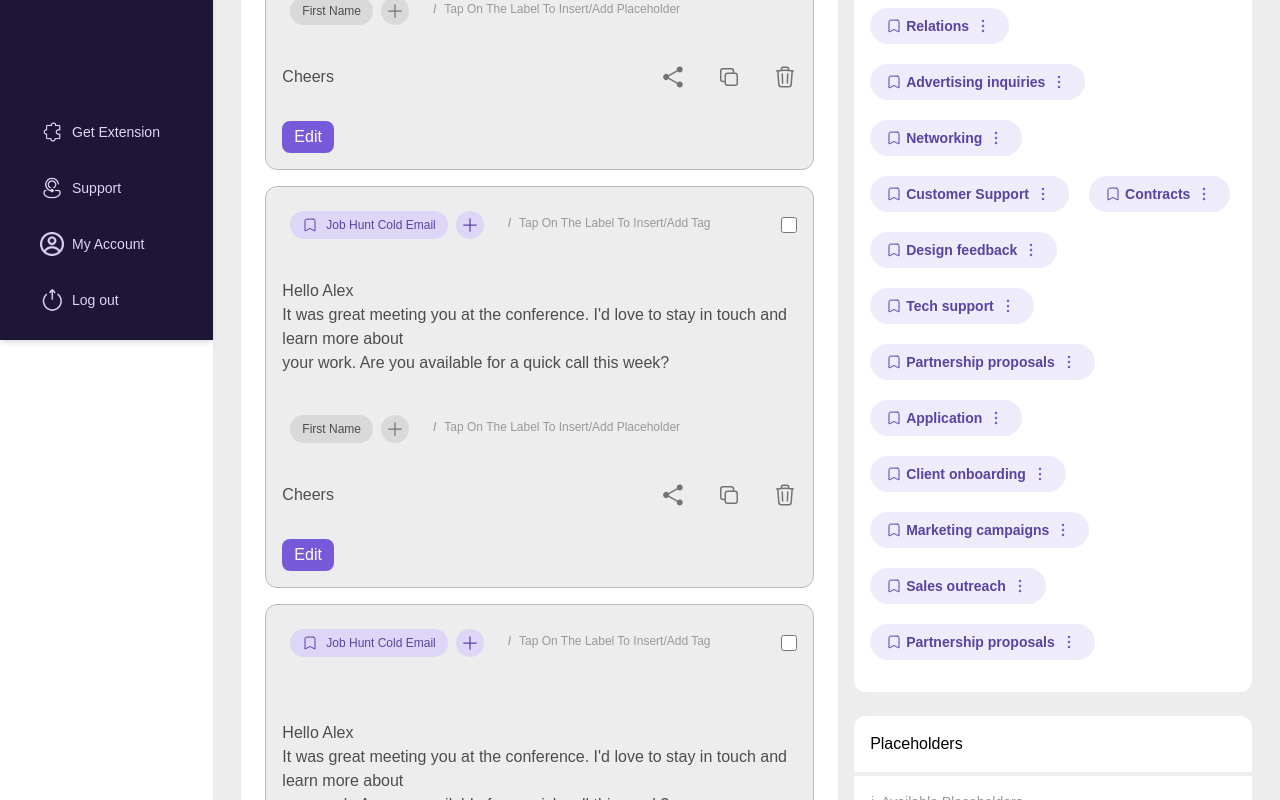
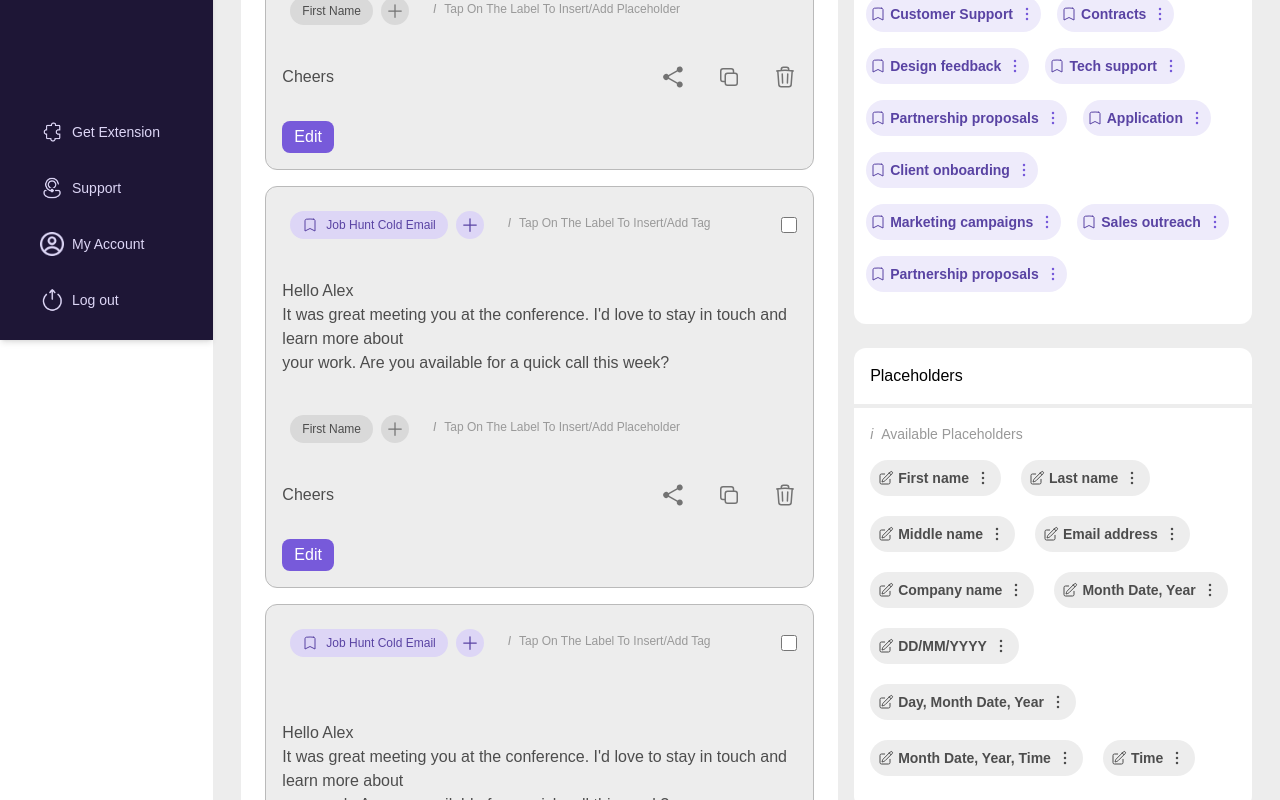
Before and after one commit to jude-create/Telygence, a Next.js app: page /templates in a window 1280 px wide. Shown: the part 460-1260 px from the top of the page. Built offline with nearby package versions, Linux system fonts and the light colour scheme.

Commit message:
modified placeholder and tags

```diff
--- a/app/components/Placeholder.jsx
+++ b/app/components/Placeholder.jsx
@@ -12,6 +12,8 @@ export default function Placeholder() {
         "Company name",
         "Month Date, Year",
         "DD/MM/YYYY",
+        "Day, Month Date, Year",
+        "Month Date, Year, Time",
         "Time",
   ]);
 
@@ -77,11 +79,11 @@ export default function Placeholder() {
       )}
 
       {/* Placeholders Grid */}
-      <div className="flex flex-wrap gap-8 px-8 pb-8">
+      <div className="flex flex-wrap gap-5 px-4 pb-8">
         {placeholders.map((placeholder, index) => (
           <div
             key={index}
-            className="flex items-center space-x-1 bg-[#EDEDED] py-2 px-4 rounded-full basis-[25%] whitespace-nowrap w-fit relative"
+            className="flex items-center space-x-1 bg-[#EDEDED] py-2 px-2 rounded-full  basis-[20%] whitespace-nowrap w-fit"
           >
             {editIndex === index ? (
               <input
@@ -101,7 +103,7 @@ export default function Placeholder() {
             {/* Dropdown */}
             <div className="relative" ref={(el) => (dropdownRefs.current[index] = el)}>
               <EllipsisVerticalIcon
-                className="w-5 h-5 text-[#775ADA] cursor-pointer"
+                className="w-5 h-5 text-[#4D4D4D]  cursor-pointer"
                 onClick={() => handleDropdownToggle(index)}
               />
               {dropdownOpen === index && (
--- a/app/components/Tags.jsx
+++ b/app/components/Tags.jsx
@@ -90,11 +90,11 @@ export default function Tags() {
       )}
 
       {/* Tags Flex Layout */}
-      <div className="flex flex-wrap gap-5 px-4 pb-8">
+      <div className="flex flex-wrap gap-4 px-3  pb-8">
         {tags.map((tag, index) => (
           <div
             key={index}
-            className="flex items-center space-x-1 bg-[#EEEBFB] py-2 px-4 rounded-full "
+            className="flex items-center space-x-1 bg-[#EEEBFB] py-2 px-1 rounded-full basis-[15%] whitespace-nowrap w-fit"
           >
             {/* Tag Icon */}
             <BookmarkIcon className="h-4 w-4 text-[#5943A3]" />
```
Lines whose indentation alone changed are shown as unchanged.
